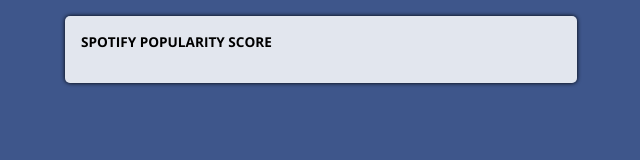
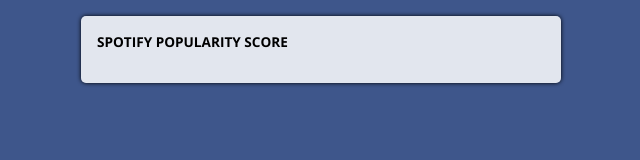
Before and after one commit to tsegarra/album-club, a plain HTML site: page popularity.html in a window 1280 px wide. Shown: the whole page, without its empty margins (319-959 px from the left). Drawn offline with nearby package versions, Linux system fonts and the light colour scheme.

Commit message:
Add padding around popularity chart

```diff
--- a/popularity.html
+++ b/popularity.html
@@ -12,8 +12,10 @@
     <link href="https://fonts.googleapis.com/css2?family=Open+Sans:wght@400;700&family=Roboto:ital@0;1&display=swap" rel="stylesheet">
 </head>
 <body class="charts">
-<div class="chart" id="popularity-chart">
-    <h2 class="chart-header">Spotify popularity score</h2>
+<div class="popularity-chart-container">
+    <div class="chart" id="popularity-chart">
+        <h2 class="chart-header">Spotify popularity score</h2>
+    </div>
 </div>
 <script>
     function gapiLoaded() {
--- a/style.css
+++ b/style.css
@@ -126,10 +126,15 @@
 }
 
 #popularity-chart {
-    margin-top: 1rem;
-    width: 60%;
+  margin-top: 1rem;
+  width: 100%;
+  box-sizing: border-box;
 }
 
 #popularity-chart .chart-header {
   margin-bottom: 1rem;
 }
+
+.popularity-chart-container {
+  padding: 0 1rem;
+}
```
